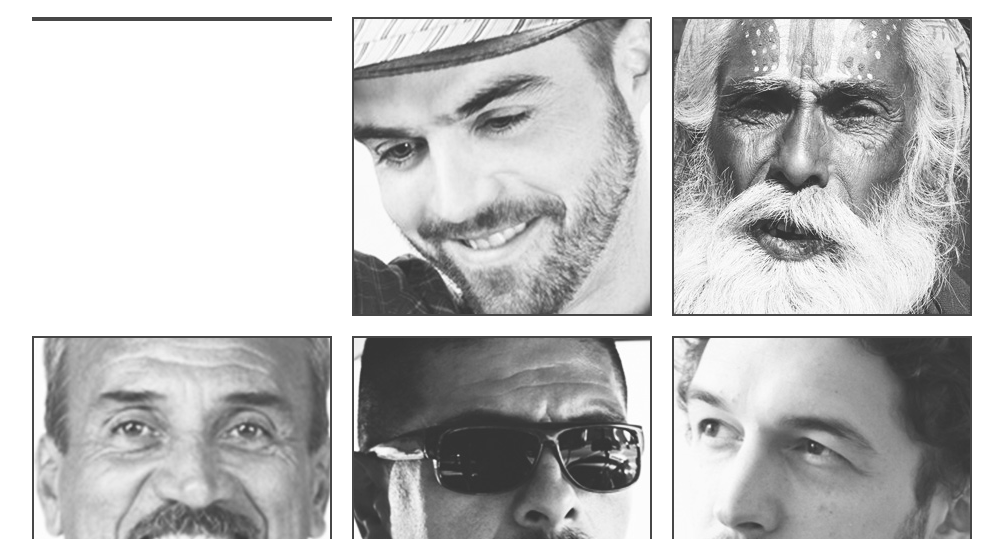
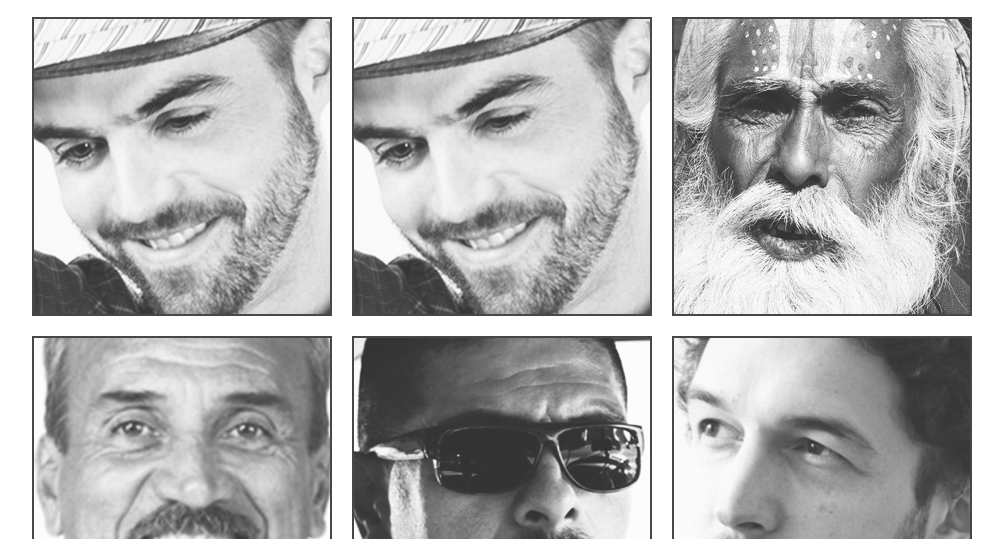
Before and after one commit to Warrior364/warrior364.github.io, a plain HTML site: page gallery.html in a window 1280 px wide. Shown: the part 561-1100 px from the top of the page, without its empty margins (138-1141 px from the left). Drawn offline with Linux system fonts and the light colour scheme.

Commit message:
Update gallery.html

```diff
--- a/gallery.html
+++ b/gallery.html
@@ -37,7 +37,7 @@
 		<ul class="gallery">
 			<li>
 				<a href="gallery-single-post.html">
-					<img src="images/mustache.png" alt="">
+					<img src="images/mustache2.jpg" alt="">
 				</a>
 			</li>
 			<li>
```
